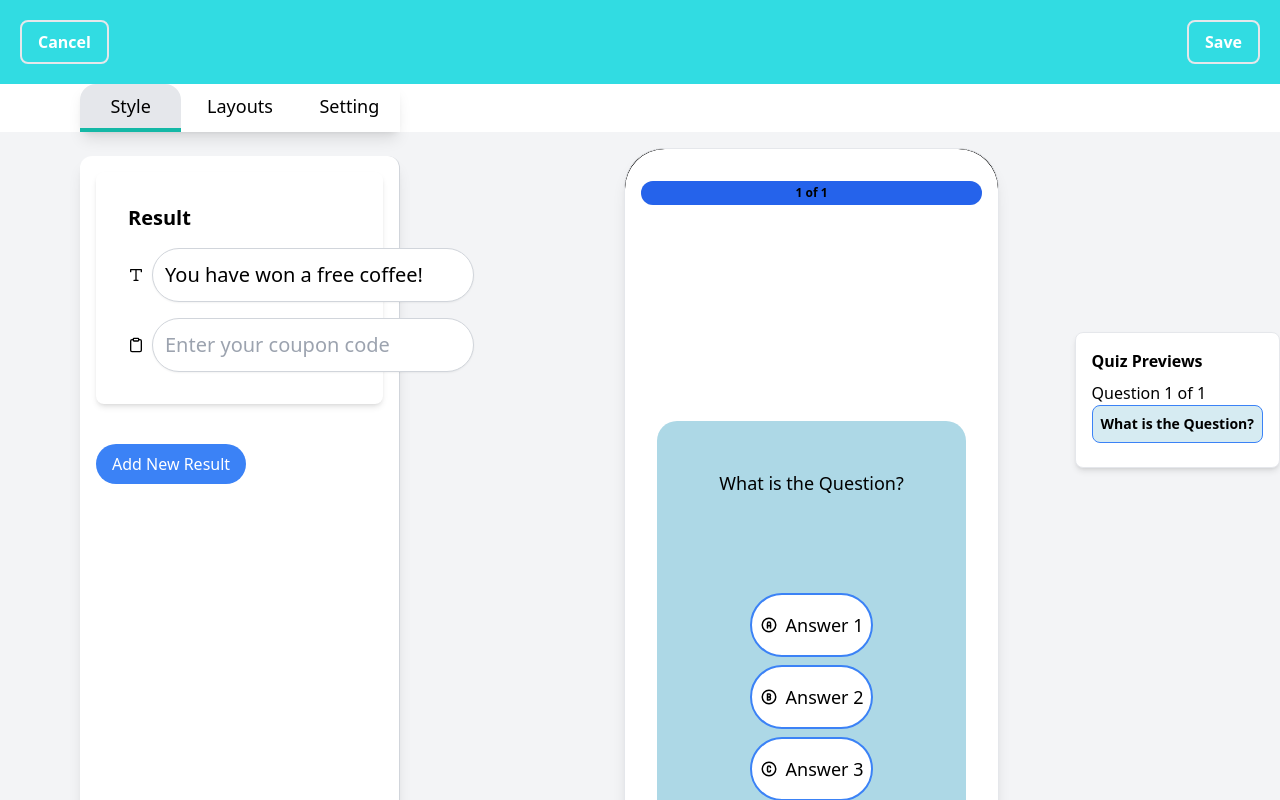
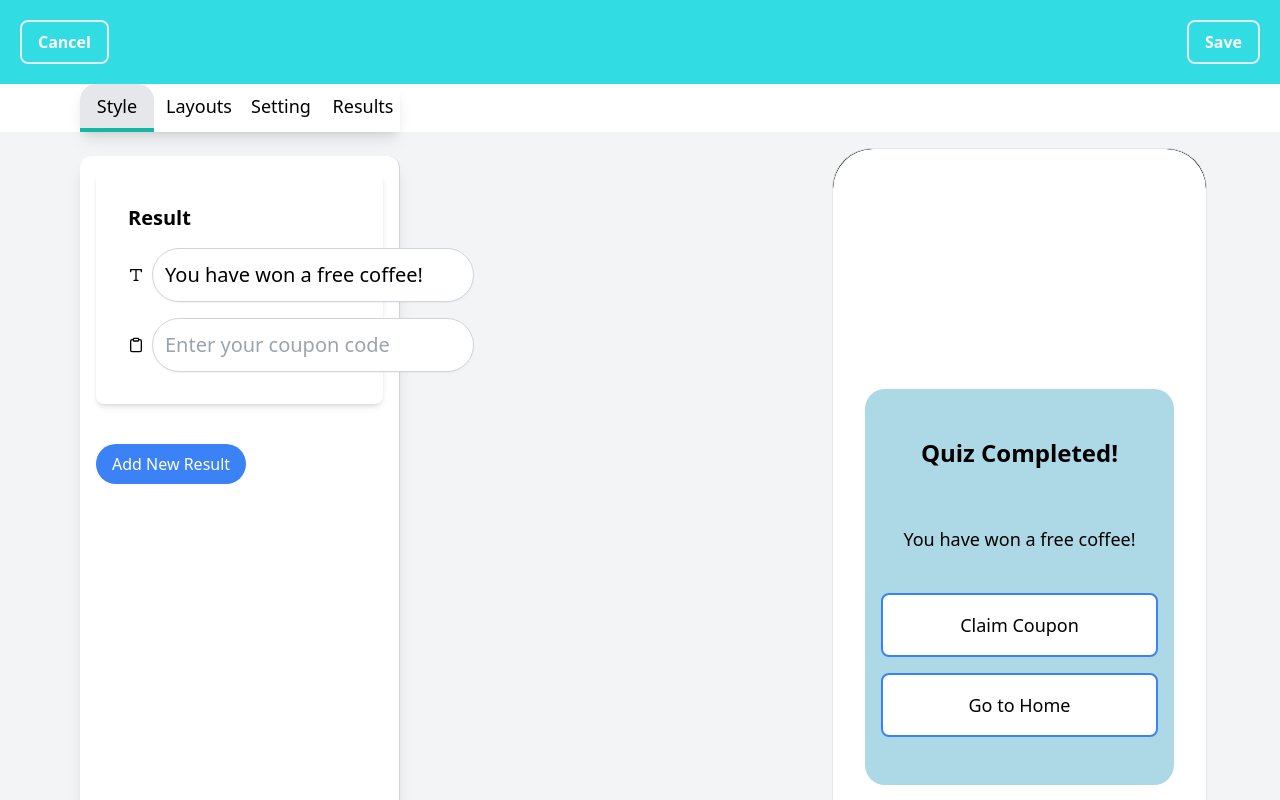
Before and after one commit to Manishsaily/visionVerse-Project, a Next.js app: page /result in a window 1280 px wide. Shown: the top 800 px of the page. Built offline with nearby package versions, Linux system fonts and the light colour scheme.

Commit message:
created results template

```diff
--- a/src/app/components/NavBar.jsx
+++ b/src/app/components/NavBar.jsx
@@ -14,6 +14,10 @@ const tabsData = [
   {
     label: "Setting",
     links: "/setting",
+  },
+  {
+    label: "Results",
+    links: "/result",
   },
 ];
 
--- /dev/null
+++ b/src/app/components/ResultTemplate.jsx
@@ -0,0 +1,97 @@
+import React from "react"
+
+export default function ResultPage({
+  buttonColor,
+  backgroundColor,
+  buttonStyle,
+  onRetry,   // Function to retry the quiz
+  onHome,    // Function to go back to home or dashboard
+  results,
+}) {
+  // Define the container for the result page
+  const getResultContainer = () => {
+    return (
+      <div
+        className="flex flex-col items-center gap-10 p-12 px-4 rounded-lg"
+        style={{ backgroundColor: buttonColor, borderRadius: "20px" }}
+      >
+        {/* Display the result message */}
+        <p className="text-2xl font-semibold mb-4 text-center">
+          Quiz Completed!
+        </p>
+        <p className="text-lg text-center">
+        You have won a free coffee!
+        </p>
+
+        {/* Render Retry and Home buttons */}
+        <div className="flex flex-col space-y-4 w-full">
+          {getButton("Claim Coupon", onRetry)}
+          {getButton("Go to Home", onHome)}
+        </div>
+      </div>
+    );
+  };
+
+  // Define the button style for the result page
+  const getButton = (label, onClick) => {
+    switch (buttonStyle) {
+      case "style1":
+        return (
+          <button
+            onClick={onClick}
+            className="w-full py-4 rounded-lg border-2 border-blue-500 text-black focus:outline-none focus:ring-2 text-lg"
+            style={{ backgroundColor: "white" }}
+          >
+            {label}
+          </button>
+        );
+      case "style2":
+        return (
+          <button
+            onClick={onClick}
+            className="w-full py-4 rounded-lg border-2 border-white text-lg text-black"
+            style={{ backgroundColor: "lightgray" }}
+          >
+            {label}
+          </button>
+        );
+      case "style3":
+        return (
+          <button
+            onClick={onClick}
+            className="w-full py-4 rounded-lg border-2 border-black bg-white text-black text-lg"
+          >
+            {label}
+          </button>
+        );
+      case "style4":
+        return (
+          <button
+            onClick={onClick}
+            className="w-full py-4 rounded-lg bg-gray-700 text-white text-lg"
+          >
+            {label}
+          </button>
+        );
+      default:
+        return null;
+    }
+  };
+
+  return (
+    <div>
+      {/* Phone Screen Container */}
+      <div className="w-[375px] h-[800px] bg-black border rounded-[40px] ml-52 overflow-hidden">
+        <div
+          className="h-full rounded-[40px] overflow-hidden"
+          style={{ backgroundColor }}
+        >
+          {/* Result Content */}
+          <div className="p-8 mt-52">
+            {getResultContainer()}
+          </div>
+        </div>
+      </div>
+    </div>
+  );
+}
--- a/src/app/components/TemplatePreview.jsx
+++ b/src/app/components/TemplatePreview.jsx
@@ -32,15 +32,11 @@ export default function TemplatePreview({
           {questions}
         </p>
         <div
-          className={`flex ${
-            layout === "stacked"
-              ? "flex-col space-y-2"
-              : "grid grid-cols-2 gap-2"
-          }`}
+          className={`grid ${layout === "stacked" ? "grid-cols-1" : "grid-cols-2"} gap-4 w-full`}
         >
           {answers.map((answer, idx) => (
-            <div className={layout === "corner" ? "w-full" : ""} key={idx}>
-              {getButtonStyle(answer, idx, layout)}
+            <div className="flex justify-center" key={idx}>
+              {getButtonStyle(answer, idx)}
             </div>
           ))}
         </div>
@@ -48,15 +44,18 @@ export default function TemplatePreview({
     );
   };
 
-  // Define different button styles
+  // Define different button styles with responsive sizing
   const getButtonStyle = (answer, index) => {
+    // Base styles for button size
+    const buttonBaseStyle = "w-full h-16 flex items-center justify-center rounded-lg focus:outline-none focus:ring-2 text-lg overflow-hidden whitespace-nowrap text-ellipsis";
+
     switch (buttonStyle) {
       case "style1":
         return (
           <button
             key={index}
             onClick={() => onAnswerSelect(index)}
-            className="flex items-center justify-start py-4 px-2 rounded-full border-2 border-blue-500 text-black focus:outline-none focus:ring-2 text-lg"
+            className={`${buttonBaseStyle} border-2 border-blue-500 text-black`}
             style={{ backgroundColor: "white" }}
           >
             <span className="mr-2">
@@ -78,7 +77,7 @@ export default function TemplatePreview({
           <button
             key={index}
             onClick={() => onAnswerSelect(index)}
-            className="py-4 px-6 rounded-lg border-2 border-white focus:outline-none focus:ring-2 text-lg text-black"
+            className={`${buttonBaseStyle} border-2 border-white text-black`}
             style={{ backgroundColor: "lightgray" }}
           >
             {answer}
@@ -89,7 +88,7 @@ export default function TemplatePreview({
           <button
             key={index}
             onClick={() => onAnswerSelect(index)}
-            className="py-4 px-6 rounded-lg border-2 border-black bg-white text-black focus:outline-none focus:ring-2 text-lg"
+            className={`${buttonBaseStyle} border-2 border-black bg-white text-black`}
           >
             {answer}
           </button>
@@ -99,7 +98,7 @@ export default function TemplatePreview({
           <button
             key={index}
             onClick={() => onAnswerSelect(index)}
-            className="py-4 px-6 rounded-lg bg-gray-700 text-white focus:outline-none focus:ring-2 text-lg"
+            className={`${buttonBaseStyle} bg-gray-700 text-white`}
           >
             {answer}
           </button>
--- a/src/app/result/page.jsx
+++ b/src/app/result/page.jsx
@@ -1,33 +1,62 @@
 "use client";
 
-import React, { useState, useEffect } from "react";
-import TemplatePreview from "../components/TemplatePreview";
+import { useState, useEffect } from "react";
 import ResultManager from "../components/ResultManager";
+import ResultTemplate from "../components/ResultTemplate";
 
-export default function EditorPage() {
-  const [templates, setTemplates] = useState(() => {
+export default function ResultPage() {
+  const [backgroundColor] = useState(() => {
     try {
-      const savedTemplates = localStorage.getItem("templates");
-      return savedTemplates
-        ? JSON.parse(savedTemplates)
-        : [
-            {
-              question: "What is the Question?",
-              answers: ["Answer 1", "Answer 2", "Answer 3", "Answer 4"],
-              imageUrl: "",
-            },
-          ];
+      return localStorage.getItem("backgroundColor") || "white";
     } catch (error) {
-      console.error("Error retrieving templates from localStorage", error);
-      return [
-        {
-          question: "What is the Question?",
-          answers: ["Answer 1", "Answer 2", "Answer 3", "Answer 4"],
-          imageUrl: "",
-        },
-      ];
+      console.error("Error accessing localStorage", error);
+      return "white";
     }
   });
+
+  const [buttonColor] = useState(() => {
+    try {
+      return localStorage.getItem("buttonColor") || "lightblue";
+    } catch (error) {
+      console.error("Error accessing localStorage", error);
+      return "lightblue";
+    }
+  });
+
+  const [buttonStyle, setButtonStyle] = useState(() => {
+    try {
+      return localStorage.getItem("buttonStyle") || "style1";
+    } catch (error) {
+      console.error("Error accessing localStorage", error);
+      return "style1";
+    }
+  });
+
+  // Saving backgroundColor and buttonColor to localStorage
+  useEffect(() => {
+    try {
+      localStorage.setItem("backgroundColor", backgroundColor);
+    } catch (error) {
+      console.error("Error setting backgroundColor in localStorage", error);
+    }
+  }, [backgroundColor]);
+
+  useEffect(() => {
+    try {
+      localStorage.setItem("buttonColor", buttonColor);
+    } catch (error) {
+      console.error("Error setting buttonColor in localStorage", error);
+    }
+  }, [buttonColor]);
+
+  useEffect(() => {
+    try {
+      localStorage.setItem("buttonStyle", buttonStyle);
+    } catch (error) {
+      console.error("Error setting buttonStyle in localStorage", error);
+    }
+  }, [buttonStyle]);
+
 
   const [results, setResults] = useState([
     { message: "You have won a free coffee!", coupon: "" },
@@ -50,136 +79,6 @@ export default function EditorPage() {
     setResults(newResults);
   };
 
-  const [totalTemplates, setTotalTemplates] = useState(
-    templates.length > 7 ? 7 : templates.length
-  );
-  const [currentTemplateIndex, setCurrentTemplateIndex] = useState(0);
-  const [progressDisplay, setProgressDisplay] = useState("No Questions");
-
-  const [buttonStyle] = useState(() => {
-    try {
-      return localStorage.getItem("buttonStyle") || "style1";
-    } catch (error) {
-      console.error("Error accessing localStorage", error);
-      return "style1";
-    }
-  });
-
-  const [islarge, setIsBig] = useState(false);
-  useEffect(() => {
-    try {
-      localStorage.setItem("isLarge", JSON.stringify(islarge));
-    } catch (error) {
-      console.error("Error saving islarge to localStorage", error);
-    }
-  }, [islarge]);
-
-  const [layout, setLayout] = useState(() => {
-    try {
-      return localStorage.getItem("layout") || "stacked";
-    } catch (error) {
-      console.error("Error accessing localStorage", error);
-      return "stacked";
-    }
-  });
-
-  useEffect(() => {
-    const syncLayoutAcrossTabs = (event) => {
-      if (event.key === "layout") {
-        setLayout(event.newValue);
-      }
-    };
-
-    window.addEventListener("storage", syncLayoutAcrossTabs);
-    return () => {
-      window.removeEventListener("storage", syncLayoutAcrossTabs);
-    };
-  }, []);
-
-  // Save templates to localStorage when they change
-  useEffect(() => {
-    try {
-      localStorage.setItem("templates", JSON.stringify(templates));
-    } catch (error) {
-      console.error("Error saving templates to localStorage", error);
-    }
-  }, [templates]);
-
-  useEffect(() => {
-    setProgressDisplay(
-      totalTemplates > 0
-        ? `Question ${currentTemplateIndex + 1} / ${totalTemplates}`
-        : "No Questions"
-    );
-  }, [templates, currentTemplateIndex, totalTemplates]);
-
-  const handleImageUpload = (index, event) => {
-    const file = event.target.files[0]; // Get the uploaded file
-    if (file) {
-      const imageUrl = URL.createObjectURL(file); // Create a URL for the file
-      const updatedTemplates = [...templates];
-      updatedTemplates[index].imageUrl = imageUrl; // Update the image URL
-      setTemplates(updatedTemplates);
-    }
-  };
-
-  const removeImage = (index) => {
-    const updatedTemplates = [...templates];
-    updatedTemplates[index].imageUrl = ""; // Clear the image URL
-    setTemplates(updatedTemplates);
-  };
-
-  useEffect(() => {
-    setTotalTemplates(templates.length);
-    setProgressDisplay(
-      `Question ${currentTemplateIndex + 1} of ${totalTemplates}`
-    );
-  }, [templates, currentTemplateIndex]);
-
-  const TemplatePreviewSmall = ({ template, onClick, isActive }) => {
-    return (
-      <div
-        className={`p-2 border rounded-lg mb-2 cursor-pointer hover:shadow-lg ${
-          isActive ? "border-blue-500 bg-blue-100" : "border-gray-300"
-        }`}
-        onClick={onClick}
-        style={{
-          backgroundColor: isActive
-            ? "rgba(173, 216, 230, 0.5)"
-            : "rgba(255, 255, 255, 0.9)", // Highlight background for active
-        }}
-      >
-        <div className="flex flex-col">
-          {template.imageUrl && (
-            <img
-              src={template.imageUrl}
-              alt="thumbnail"
-              className="w-16 h-16 object-cover mb-2 rounded-md"
-            />
-          )}
-          <p className="text-sm font-semibold">{template.question}</p>
-        </div>
-      </div>
-    );
-  };
-
-  const [buttonColor, setButtonColor] = useState(() => {
-    try {
-      return localStorage.getItem("buttonColor") || "lightblue";
-    } catch (error) {
-      console.error("Error accessing localStorage", error);
-      return "lightblue";
-    }
-  });
-
-  const [backgroundColor, setBackgroundColor] = useState(() => {
-    try {
-      return localStorage.getItem("backgroundColor") || "white";
-    } catch (error) {
-      console.error("Error accessing localStorage", error);
-      return "white";
-    }
-  });
 
   return (
     <div className="flex min-h-full bg-gray-100 text-black">
@@ -196,39 +95,16 @@ export default function EditorPage() {
         </form>
       </div>
 
+
       {/* Template Preview */}
-      <div className="ml-52 p-4 ">
-        {/* Render only the current template */}
-        {templates.length > 0 && (
-          <div className="mb-6">
-            <TemplatePreview
-              {...templates[currentTemplateIndex]} // only show the current template
-              islarge={islarge}
-              layout={layout}
-              buttonColor={buttonColor}
-              backgroundColor={backgroundColor}
-              questions={[templates[currentTemplateIndex].question]}
-              answers={templates[currentTemplateIndex].answers}
-              buttonStyle={buttonStyle}
-              totalTemplates={totalTemplates}
-              currentTemplateIndex={currentTemplateIndex}
-            />
-          </div>
-        )}
-      </div>
-
-      {/* Side Preview of All Templates */}
-      <div className="fixed top-1/2 right-0 transform -translate-y-1/2 z-40 p-4 bg-white border border-gray-200 shadow-md rounded-lg">
-        <h2 className="font-bold mb-2">Quiz Previews</h2>
-        <div>{progressDisplay}</div>
-        {templates.map((template, index) => (
-          <TemplatePreviewSmall
-            key={index}
-            template={template}
-            onClick={() => setCurrentTemplateIndex(index)} // Set current template index on click
-            isActive={currentTemplateIndex === index} // Highlight if active
-          />
-        ))}
+      <div className="flex ml-52 p-4">
+        <ResultTemplate
+          buttonColor={buttonColor}
+          backgroundColor={backgroundColor}
+          buttonStyle={buttonStyle} // Pass button style to ResultTemplate
+          onRetry={() => alert("Coupon functionality")} // Placeholder for coupon
+          onHome={() => alert("Go to Home functionality")} // Placeholder for home
+        />
       </div>
     </div>
   );
```
Also changed, not shown: src/app/testType/page.jsx (+4 -4 lines).
